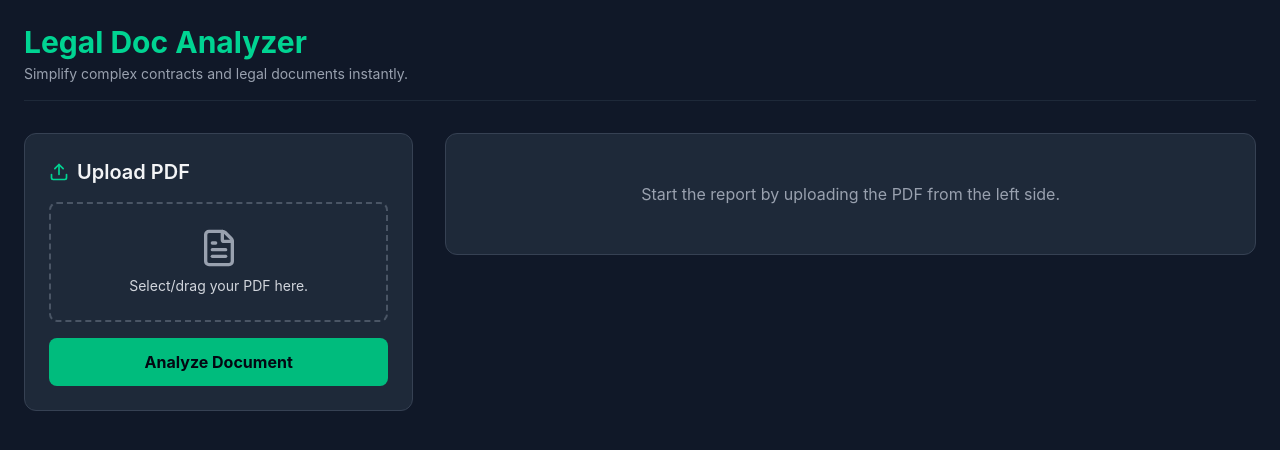
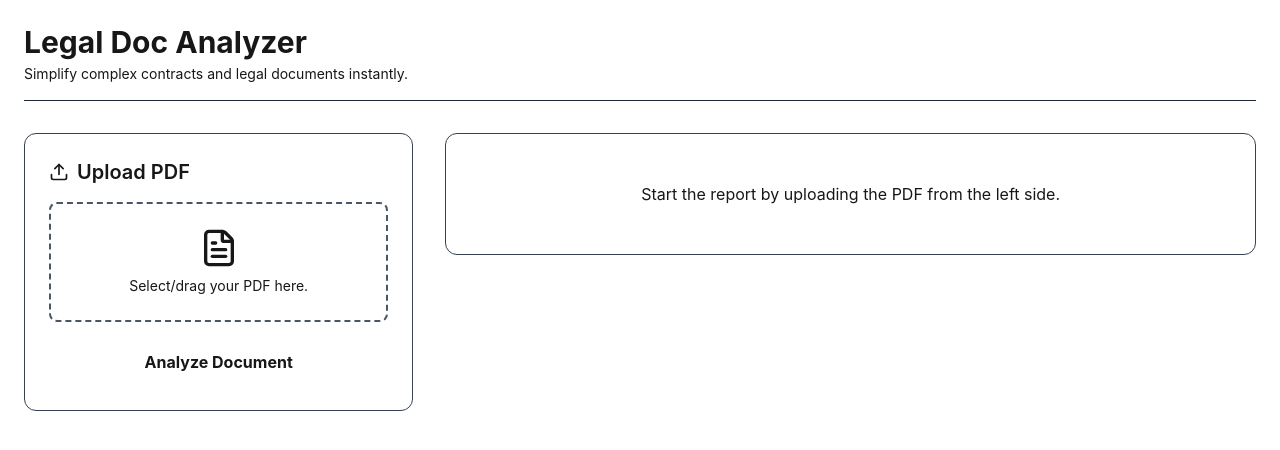
Before and after one commit to ShubhVadke/legal-insighter, a Next.js app in the folder frontend/: page / in a window 1280 px wide. Shown: the top 450 px of the page. Built offline with nearby package versions, Linux system fonts and the light colour scheme.

Commit message:
Update body selector in globals.css for styling

```diff
--- a/frontend/app/globals.css
+++ b/frontend/app/globals.css
@@ -19,7 +19,7 @@
   }
 }
 
-body {
+*, body {
   background: var(--background);
   color: var(--foreground);
   font-family: "Geomini", "Geist", -apple-system, BlinkMacSystemFont, "Segoe UI", Roboto, Helvetica, Arial, sans-serif;
```
